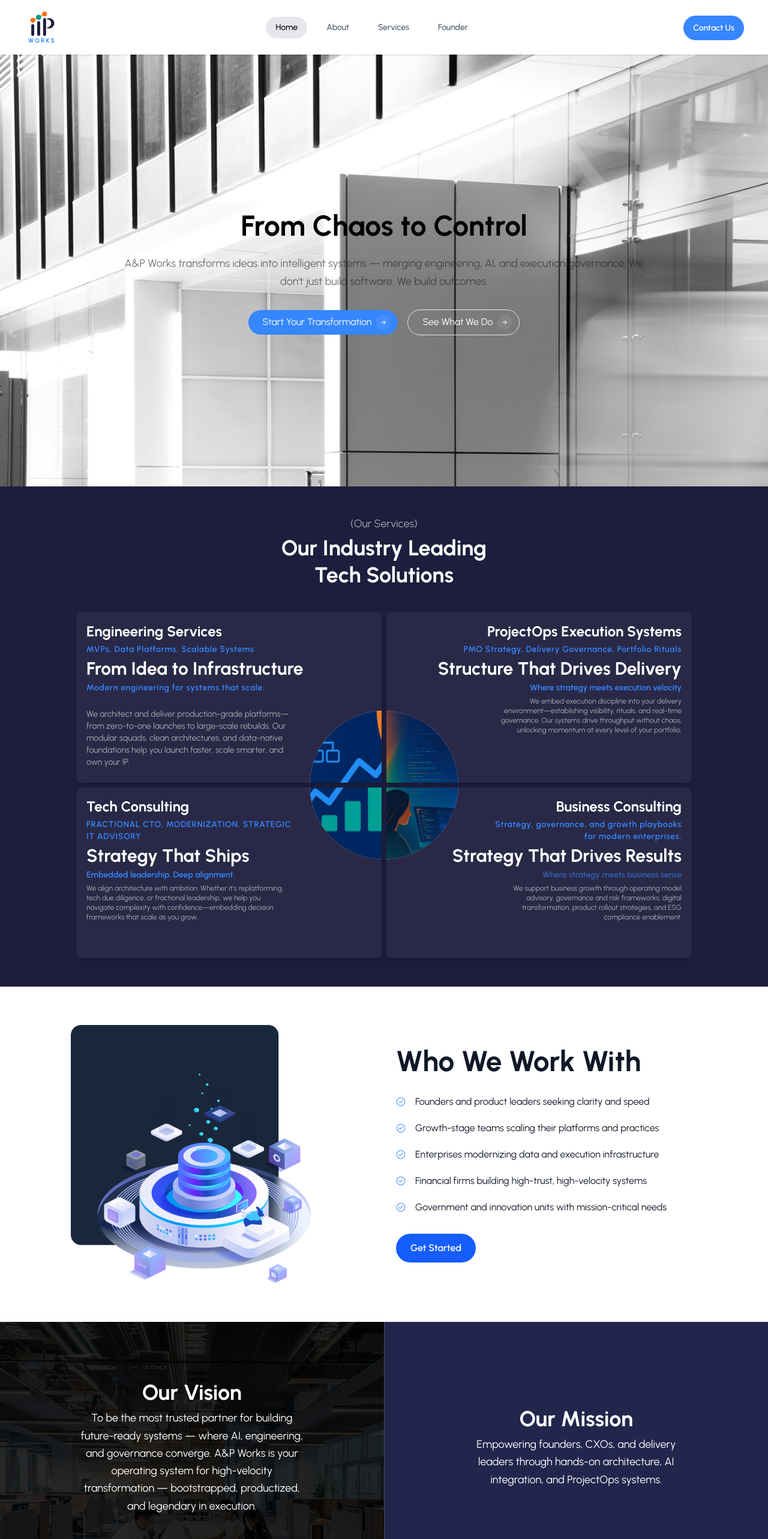
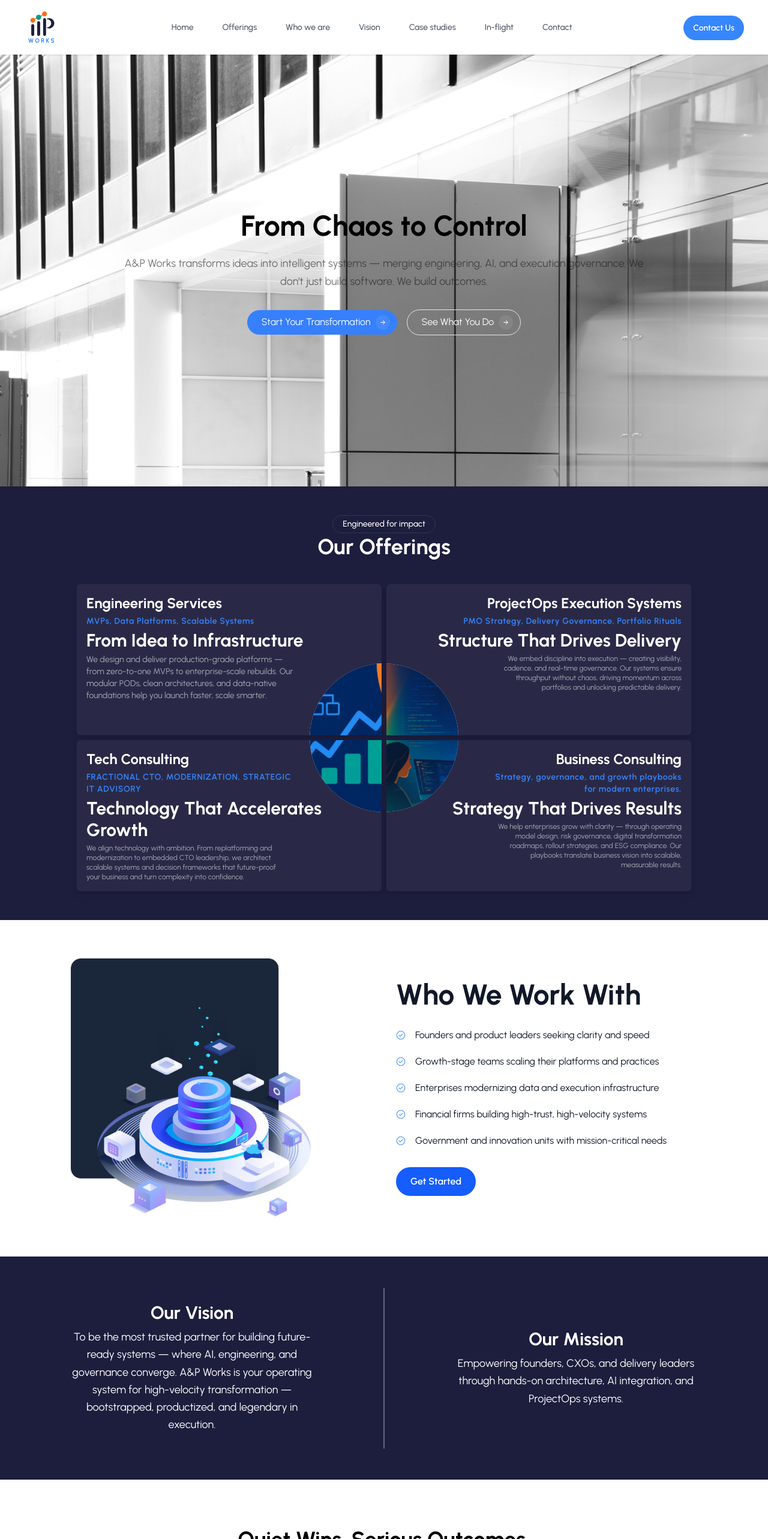
Before and after one commit to dalip03/APWorks, a Next.js app: page / in a window 1280 px wide. Shown: the top 2566 px of the page at 60% size. Built offline with nearby package versions, Linux system fonts and the light colour scheme.

Commit message:
final push

```diff
--- a/src/app/components/Header.tsx
+++ b/src/app/components/Header.tsx
@@ -8,15 +8,29 @@ import { motion, AnimatePresence } from "framer-motion";
 import Image from "next/image";
 
 const menuItems = [
-  { label: "Home", href: "/" },
-  { label: "About", href: "/about" },
-  { label: "Services", href: "/ourServices" },
-  { label: "Founder", href: "#" },
+  { label: "Home", href: "#home" },
+  { label: "Offerings", href: "#offerings" },
+  { label: "Who we are", href: "#who-we-are" },
+  { label: "Vision", href: "#vision" },
+  { label: "Case studies", href: "#case-studies" },
+  { label: "In-flight", href: "#in-flight" },
+  { label: "Contact", href: "#contact" },
 ];
 
 const Header = () => {
   const pathname = usePathname();
   const [isOpen, setIsOpen] = useState(false);
+
+  // Smooth scroll handler
+  const handleScroll = (e: React.MouseEvent<HTMLAnchorElement, MouseEvent>, href: string) => {
+    e.preventDefault();
+    setIsOpen(false);
+    const id = href.replace("#", "");
+    const elem = document.getElementById(id);
+    if (elem) {
+      elem.scrollIntoView({ behavior: "smooth" });
+    }
+  };
 
   return (
     <header className="w-full bg-white shadow-sm sticky top-0 z-50">
@@ -26,40 +40,40 @@ const Header = () => {
           <Link href="/" className="inline-block">
             <Image
               src="/img/LOGO.svg"
-              alt="IIPWorks Logo"
-              width={200} // increase from 120
-              height={80} // increase from 40
+              alt="IIP Works Logo"
+              width={200}
+              height={80}
               priority
-              className="w-[60px] h-auto" // override any limits and control width manually
+              className="w-[60px] h-auto"
             />
           </Link>
         </div>
 
         {/* Desktop Menu */}
         <nav className="hidden md:flex space-x-4">
-          {menuItems.map((item) => (
-            <Link
+          {menuItems.map(item => (
+            <a
               key={item.href}
               href={item.href}
+              onClick={(e) => handleScroll(e, item.href)}
               className={`px-4 py-2 rounded-full text-sm font-medium transition ${
-                pathname === item.href
-                  ? "bg-gray-200 text-black"
-                  : "text-gray-600 hover:bg-gray-100"
+                window.location.hash === item.href ? "bg-gray-200 text-black" : "text-gray-600 hover:bg-gray-100"
               }`}
             >
               {item.label}
-            </Link>
+            </a>
           ))}
         </nav>
 
         {/* Contact Button */}
         <div className="hidden md:block">
-          <Link
-            href="#"
+          <a
+            href="#contact"
+            onClick={(e) => handleScroll(e, "#contact")}
             className="text-sm font-semibold bg-[#3686FD] hover:bg-[#2e76e4] text-white px-4 py-3 rounded-full transition"
           >
             Contact Us
-          </Link>
+          </a>
         </div>
 
         {/* Mobile Hamburger */}
@@ -93,10 +107,7 @@ const Header = () => {
             >
               {/* Close Button */}
               <div className="flex justify-end mb-6">
-                <button
-                  onClick={() => setIsOpen(false)}
-                  aria-label="Close Menu"
-                >
+                <button onClick={() => setIsOpen(false)} aria-label="Close Menu">
                   <X size={24} color="black" />
                 </button>
               </div>
@@ -108,7 +119,7 @@ const Header = () => {
                   <Link href="/" className="inline-block">
                     <Image
                       src="/img/LogoMain.png"
-                      alt="IIPWorks Logo"
+                      alt="IIP Works Logo"
                       width={120}
                       height={40}
                       priority
@@ -117,27 +128,32 @@ const Header = () => {
                   </Link>
                 </div>
 
-                {menuItems.map((item) => (
-                  <Link
+                {menuItems.map(item => (
+                  <a
                     key={item.href}
                     href={item.href}
-                    onClick={() => setIsOpen(false)}
+                    onClick={(e) => {
+                      e.preventDefault();
+                      handleScroll(e, item.href);
+                    }}
                     className={`block px-4 py-2 rounded-md text-sm font-medium transition ${
-                      pathname === item.href
-                        ? "bg-gray-200 text-black"
-                        : "text-gray-600 hover:bg-gray-100"
+                      window.location.hash === item.href ? "bg-gray-200 text-black" : "text-gray-600 hover:bg-gray-100"
                     }`}
                   >
                     {item.label}
-                  </Link>
+                  </a>
                 ))}
-                <Link
-                  href="/contact"
-                  onClick={() => setIsOpen(false)}
+
+                <a
+                  href="#contact"
+                  onClick={(e) => {
+                    e.preventDefault();
+                    handleScroll(e, "#contact");
+                  }}
                   className="mt-4 block text-sm font-semibold bg-[#3686FD] hover:bg-[#2e76e4] text-white px-4 py-3 rounded-full transition"
                 >
                   Contact Us
-                </Link>
+                </a>
               </nav>
             </motion.aside>
           </>
--- a/src/app/components/Herosection.tsx
+++ b/src/app/components/Herosection.tsx
@@ -3,9 +3,24 @@
 import Image from "next/image";
 import { motion } from "framer-motion";
 
-const Hero = () => {
+interface HeroProps {
+  id?: string;
+}
+
+export default function Hero({ id }: HeroProps) {
+  // Smooth scroll handler
+  const scrollToNextSection = () => {
+    const nextSection = document.getElementById('next-section');
+    if (nextSection) {
+      nextSection.scrollIntoView({ behavior: 'smooth' });
+    }
+  };
+
   return (
-    <section className="relative w-full min-h-[90vh] flex items-center justify-center text-white overflow-hidden px-4">
+    <section
+      id={id}
+      className="relative w-full min-h-[90vh] flex items-center justify-center text-white overflow-hidden px-4"
+    >
       {/* Background Image */}
       <Image
         src="/img/Hero.png"
@@ -28,25 +43,26 @@ const Hero = () => {
           From Chaos to Control
         </h1>
         <p className="text-base md:text-lg mb-6 md:mb-8 leading-relaxed text-[#1C1C1C99]">
-          A&P Works transforms ideas into intelligent systems — merging
-          engineering, AI, and execution governance. We don&apos;t just build
-          software. We build outcomes.
+          A&P Works transforms ideas into intelligent systems — merging engineering, AI, and execution governance. We don't just build software. We build outcomes.
         </p>
 
         {/* Buttons */}
         <div className="flex justify-center items-center gap-4 flex-wrap md:flex-nowrap">
-          <button className="flex items-center gap-2 bg-[#3686FD] hover:bg-[#2e76e4] text-white pr-3 pl-6 py-2 rounded-full transition-colors whitespace-nowrap">
+          <button
+            className="flex items-center gap-2 bg-[#3680FD] hover:bg-[#2e76e4] text-white pr-3 pl-6 py-2 rounded-full transition-colors whitespace-nowrap"
+          >
             Start Your Transformation
             <Image src="/img/arrow.png" alt="Arrow" width={24} height={24} />
           </button>
-          <button className="flex items-center gap-2 border border-gray-200 text-white pr-3 pl-6 py-2 rounded-full transition-colors whitespace-nowrap">
-            See What We Do
+          <button
+            onClick={scrollToNextSection}
+            className="flex items-center gap-2 border border-gray-200 text-white pr-3 pl-6 py-2 rounded-full transition-colors whitespace-nowrap"
+          >
+            See What You Do
             <Image src="/img/arrow.png" alt="Arrow" width={24} height={24} />
           </button>
         </div>
       </motion.div>
     </section>
   );
-};
-
-export default Hero;
+}
--- a/src/app/components/OurNewServices.tsx
+++ b/src/app/components/OurNewServices.tsx
@@ -1,16 +1,19 @@
 "use client";
 import React from "react";
+interface serviceProps {
+  id?: string;
+}
 
-const OurNewServices = () => {
+const OurNewServices = ({ id }: serviceProps) => {
   return (
-    <section className="relative bg-[#1D1E3D] min-h-[600px] py-12 px-4 flex flex-col items-center justify-center">
+    <section id={id} className="relative bg-[#1D1E3D] min-h-[600px] py-12 px-4 flex flex-col items-center justify-center">
       {/* Headings */}
       <div className="mb-8 text-center">
-        <div className="text-white/60 text-lg mb-1">(Our Services)</div>
+        <div className="inline-block border border-gray-100/10 rounded-2xl px-4 py-1 text-sm font-medium text-white">
+          Engineered for impact
+        </div>
         <h2 className="text-white font-bold text-2xl sm:text-3xl md:text-4xl leading-tight mb-2">
-          Our Industry Leading
-          <br />
-          Tech Solutions
+          Our Offerings
         </h2>
       </div>
 
@@ -27,21 +30,21 @@ const OurNewServices = () => {
 
           <div className="relative z-10">
             <h3 className="font-bold text-2xl mb-1">Engineering Services</h3>
-            <div className="text-[#3686FD] font-semibold text-sm mb-1 tracking-wider">
+            <div className="text-[#3686FD] font-semibold text-sm mb-1 tracking-wider group-hover:text-white">
               MVPs, Data Platforms, Scalable Systems
             </div>
             <div className="font-bold text-3xl mb-1 text-white">
               From Idea to Infrastructure
             </div>
-            <div className="text-[#3686FD] font-semibold text-sm mb-1 tracking-wider">
+            {/* <div className="text-[#3686FD] font-semibold text-sm mb-1 tracking-wider group-hover:text-white">
               Modern engineering for systems that scale.
-            </div>
-            <p className="text-[#FFFFFF99] text-sm pr-30 mb-2">
-              <br />
-              We architect and deliver production-grade platforms—from
-              zero-to-one launches to large-scale rebuilds. Our modular squads,
+            </div> */}
+            <p className="text-[#FFFFFF99] text-sm pr-30 mb-2 group-hover:text-white">
+
+              We design and deliver production-grade platforms — from
+              zero-to-one MVPs to enterprise-scale rebuilds. Our modular PODs,
               clean architectures, and data-native foundations help you launch
-              faster, scale smarter, and own your IP.
+              faster, scale smarter.
             </p>
           </div>
           {/* Decorative image in right bottom corner */}
@@ -64,20 +67,18 @@ const OurNewServices = () => {
             <h3 className="font-bold text-2xl mb-1">
               ProjectOps Execution Systems
             </h3>
-            <div className="text-[#3686FD] font-semibold text-sm mb-1 tracking-wider">
+            <div className="text-[#3686FD] font-semibold text-sm mb-1 tracking-wider group-hover:text-white">
               PMO Strategy, Delivery Governance, Portfolio Rituals
             </div>
             <div className="font-bold text-3xl mb-1 text-white">
               Structure That Drives Delivery
             </div>
-            <div className="text-[#3686FD] text-sm font-semibold mb-1">
+            {/* <div className="text-[#3686FD] text-sm font-semibold mb-1 group-hover:text-white">
               Where strategy meets execution velocity
-            </div>
-            <p className="text-[#FFFFFF99] text-xs pl-40">
-              We embed execution discipline into your delivery
-              environment—establishing visibility, rituals, and real-time
-              governance. Our systems drive throughput without chaos, unlocking
-              momentum at every level of your portfolio.
+            </div> */}
+            <p className="text-[#FFFFFF99] text-xs pl-40 group-hover:text-white">
+             We embed discipline into execution — creating visibility, cadence, and real-time governance. Our systems ensure throughput without chaos, driving momentum across portfolios and unlocking predictable delivery.
+
             </p>
           </div>
           {/* Decorative image in bottom left corner */}
@@ -98,20 +99,18 @@ const OurNewServices = () => {
 
           <div className="relative z-10">
             <h3 className="font-bold text-2xl mb-1">Tech Consulting</h3>
-            <div className="uppercase text-[#3686FD] font-semibold text-sm mb-1 tracking-wider pr-30">
+            <div className="uppercase text-[#3686FD] font-semibold text-sm mb-1 tracking-wider pr-30 group-hover:text-white">
               Fractional CTO, Modernization, Strategic IT Advisory
             </div>
             <div className="font-bold text-3xl mb-1 text-white">
-              Strategy That Ships
+              Technology That Accelerates Growth
             </div>
-            <div className="text-[#3686FD] font-semibold text-sm mb-1">
+            {/* <div className="text-[#3686FD] font-semibold text-sm mb-1 group-hover:text-white">
               Embedded leadership. Deep alignment.
-            </div>
-            <p className="text-[#FFFFFF99] text-xs pr-36">
-              We align architecture with ambition. Whether it’s replatforming,
-              tech due diligence, or fractional leadership, we help you navigate
-              complexity with confidence—embedding decision frameworks that
-              scale as you grow.
+            </div> */}
+            <p className="text-[#FFFFFF99] text-xs pr-36 group-hover:text-white ">
+             We align technology with ambition. From replatforming and modernization to embedded CTO leadership, we architect scalable systems and decision frameworks that future-proof your business and turn complexity into confidence.
+
             </p>
           </div>
           {/* Decorative image in top right corner */}
@@ -131,20 +130,20 @@ const OurNewServices = () => {
           />
 
           <div className="relative z-10 text-end">
-            <h3 className="font-bold text-2xl mb-1">Business Consulting</h3>
-            <div className="text-[#3686FD] font-semibold text-sm mb-1 tracking-wider pl-36 ">
+            <h3 className="font-bold text-2xl mb-1 group-hover:text-white">
+              Business Consulting
+            </h3>
+            <div className="text-[#3686FD] group-hover:text-white font-semibold text-sm mb-1 tracking-wider pl-36 ">
               Strategy, governance, and growth playbooks for modern enterprises.
             </div>
-            <div className="font-bold text-3xl mb-1 text-white">
+            <div className="font-bold text-3xl mb-1 text-white group-hover:text-white">
               Strategy That Drives Results
             </div>
-            <div className="text-[#3686FD99] text-sm font-semibold mb-1">
+            {/* <div className="text-[#3686FD99] group-hover:text-white text-sm font-semibold mb-1">
               Where strategy meets business sense
-            </div>
-            <p className="text-[#FFFFFF99] text-xs pl-40">
-              We support business growth through operating model advisory,
-              governance and risk frameworks, digital transformation, product
-              rollout strategies, and ESG compliance enablement.
+            </div> */}
+            <p className="text-[#FFFFFF99] group-hover:text-white text-xs pl-40">
+              We help enterprises grow with clarity — through operating model design, risk governance, digital transformation roadmaps, rollout strategies, and ESG compliance. Our playbooks translate business vision into scalable, measurable results.
             </p>
           </div>
           {/* Decorative image in top left corner */}
--- a/src/app/components/OurVision.tsx
+++ b/src/app/components/OurVision.tsx
@@ -1,7 +1,10 @@
 "use client";
-import Image from "next/image";
 import { motion } from "framer-motion";
 import React from "react";
+
+interface visionProps {
+  id?: string;
+}
 
 const containerVariants = {
   hidden: {},
@@ -17,44 +20,40 @@ const fadeUpVariants = {
   visible: { opacity: 1, y: 0, transition: { duration: 0.7 } },
 };
 
-const OurVision = () => {
+const OurVision = ({ id }: visionProps) => {
   return (
-    <motion.section
-      className="relative w-full md:h-[420px] flex flex-row items-stretch justify-center overflow-hidden"
+    <motion.section id={id}
+      className="relative w-full min-h-[170px] md:min-h-[210px] flex items-center justify-center overflow-hidden bg-[#1D1E3D]"
       initial="hidden"
       whileInView="visible"
       viewport={{ once: true, amount: 0.3 }}
       variants={containerVariants}
+      style={{ borderTop: "2px solid #fff" }}
     >
-      {/* Left half: image with overlay and vision text */}
-      <div className="relative flex-1 flex items-center justify-center border-r border-gray-600 ">
-        <Image
-          src="/img/ourvision.png" // your actual background image path
-          alt="Vision Background"
-          fill
-          className="object-cover object-center"
-          priority
-        />
-        <div className="absolute inset-0 bg-black/[0.18] z-10" />
+      {/* Center vertical divider */}
+      <div className="absolute left-1/2 top-1/2 -translate-x-1/2 -translate-y-1/2 h-[72%] w-[2px] bg-[#737897] opacity-80 z-10" />
+      {/* Left half: vision */}
+      <div className="flex-1 flex flex-col items-center justify-center px-6 py-6 md:py-12 text-center text-white">
         <motion.div
           variants={fadeUpVariants}
-          className="relative z-20 flex flex-col items-center justify-center h-full w-full text-white text-center px-6"
+          className="w-full flex flex-col items-center justify-center"
         >
-          <h3 className="text-lg md:text-4xl font-bold mb-2">Our Vision</h3>
-          <p className="text-[13px] md:text-lg leading-relaxed max-w-sm mx-auto">
+          <h3 className="text-lg md:text-3xl font-bold mb-2">Our Vision</h3>
+          <p className="text-[14px] md:text-lg leading-relaxed max-w-md mx-auto px-2">
             To be the most trusted partner for building future-ready systems — where AI, engineering, and governance converge.
-            A&P Works is your operating system for high-velocity transformation — bootstrapped, productized, and legendary in execution.
+
+            A&amp;P Works is your operating system for high-velocity transformation — bootstrapped, productized, and legendary in execution.
           </p>
         </motion.div>
       </div>
-      {/* Right half: solid bg, mission text */}
-      <div className="flex-1 bg-[#23264c] flex items-center justify-center">
+      {/* Right half: mission */}
+      <div className="flex-1 flex flex-col items-center justify-center px-6 py-6 md:py-30 text-center text-white">
         <motion.div
           variants={fadeUpVariants}
-          className="text-white text-center px-6 flex flex-col items-center justify-center w-full h-full"
+          className="w-full flex flex-col items-center justify-center"
         >
-          <h3 className="text-lg md:text-4xl font-bold mb-2">Our Mission</h3>
-          <p className="text-[13px] md:text-lg leading-relaxed max-w-sm mx-auto">
+          <h3 className="text-lg md:text-3xl font-bold mb-2">Our Mission</h3>
+          <p className="text-[14px] md:text-lg leading-relaxed max-w-md mx-auto">
             Empowering founders, CXOs, and delivery leaders through hands-on architecture, AI integration, and ProjectOps systems.
           </p>
         </motion.div>
--- a/src/app/page.tsx
+++ b/src/app/page.tsx
@@ -7,17 +7,18 @@ import Talkus from "./components/Talkus";
 import OurNewServices from "./components/OurNewServices";
 import ProgressDashboard from "./components/ProgressDashboard";
 
+
 export default function Home() {
   return (
     <div>
-      <Hero />
-      <OurNewServices/>
-      <WorkWith />
-      <OurVision />
-      <Outcomes />
+      <Hero id="home"/>
+      <OurNewServices id="offerings"/>
+      <WorkWith id="who-we-are"/>
+      <OurVision id="vision"/>
+      <Outcomes id="case-studies"/>
       <WhyUs />
-      <ProgressDashboard/>
-      <Talkus />
+      <ProgressDashboard id="in-flight"/>
+      <Talkus id="contact"/>
     </div>
   );
 }
```
Also changed, not shown: src/app/components/Outcomes.tsx (+6 -2 lines), src/app/components/ProgressDashboard.tsx (+5 -3 lines), src/app/components/Talkus.tsx (+6 -2 lines), src/app/components/WorkWith.tsx (+5 -2 lines).
